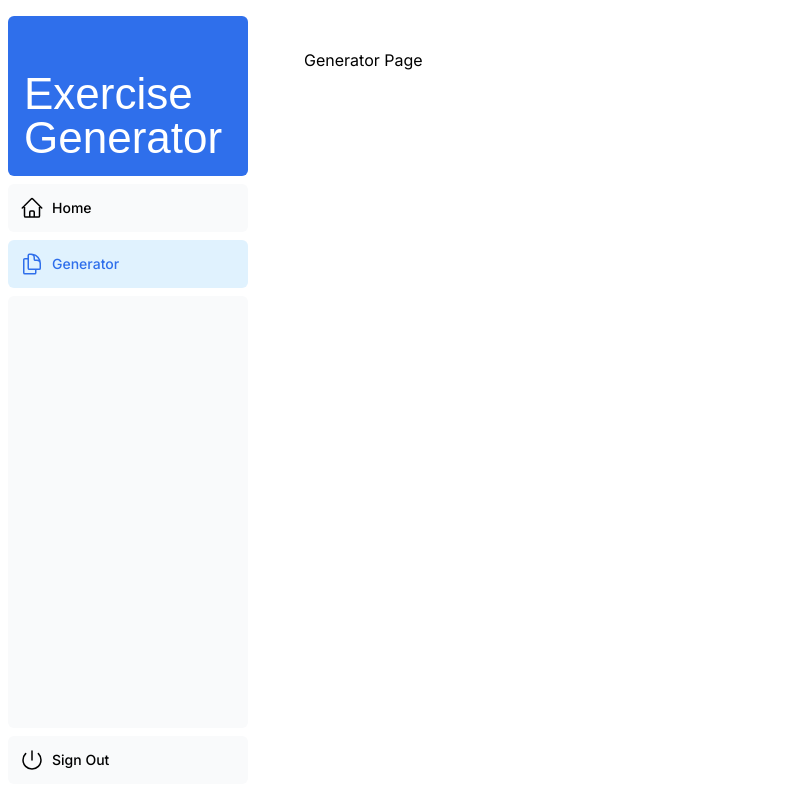
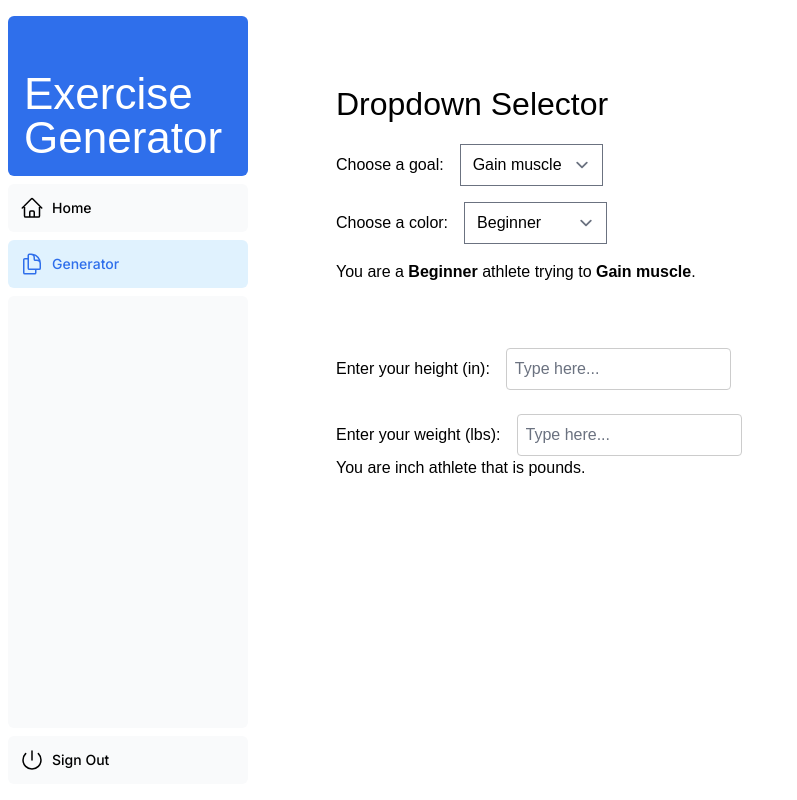
Before and after one commit to rosner1/Catapult, a Next.js app in the folder nextjs-dashboard/: page /dashboard/generator in a window 1280 px wide. Shown: the whole page, without its empty margins (0-797 px from the left). Built offline with nearby package versions, Linux system fonts and the light colour scheme; a web font is replaced by a local one.

Commit message:
Added a lot of stuff, input for height, weight, experience, goal

```diff
--- a/nextjs-dashboard/app/dashboard/customers/page.tsx
+++ /dev/null
@@ -1,3 +0,0 @@
-export default function Page() {
-    return <p>Customer Page</p>;
-}
--- /dev/null
+++ b/nextjs-dashboard/app/dashboard/generator/DropdownPage.tsx
@@ -0,0 +1,44 @@
+"use client";
+import React, { useState } from 'react';
+
+const DropdownPage: React.FC = () => {
+    const [selectedGoal, setSelectedGoal] = useState("Gain muscle");
+    const [selectedExperience, setSelectedExperience] = useState("Beginner");
+
+    const handleGoalChange = (event: React.ChangeEvent<HTMLSelectElement>) => {
+        setSelectedGoal(event.target.value);
+    };
+
+    const handleExperienceChange = (event: React.ChangeEvent<HTMLSelectElement>) => {
+        setSelectedExperience(event.target.value);
+    };
+
+    return (
+        <div style={{ padding: "2rem", fontFamily: "Arial, sans-serif" }}>
+            <h1 style={{ fontSize: "2rem", marginBottom: "1rem" }}>Dropdown Selector</h1>
+
+            <div style={{ marginBottom: "1rem" }}>
+                <label htmlFor="goal-select" style={{ marginRight: "1rem" }}>Choose a goal:</label>
+                <select id="goal-select" value={selectedGoal} onChange={handleGoalChange}>
+                    <option value="Gain muscle">Gain muscle</option>
+                    <option value="Gain weight">Gain weight</option>
+                    <option value="Lose weight">Lose weight</option>
+                </select>
+            </div>
+
+            <div style={{marginBottom: "1rem"}}>
+                <label htmlFor="experience-select" style={{ marginRight: "1rem" }}>Choose a color:</label>
+                <select id="experience-select" value={selectedExperience} onChange={handleExperienceChange}>
+                    <option value="Beginner">Beginner</option>
+                    <option value="Intermediate">Intermediate</option>
+                    <option value="Advanced">Advanced</option>
+                    <option value="Olympian">Olympian</option>
+                </select>
+            </div>
+
+            <p>You are a <strong>{selectedExperience}</strong> athlete trying to <strong>{selectedGoal}</strong>.</p>
+        </div>
+    );
+};
+
+export default DropdownPage;
--- a/nextjs-dashboard/app/dashboard/generator/page.tsx
+++ b/nextjs-dashboard/app/dashboard/generator/page.tsx
@@ -1,3 +1,12 @@
+import DropdownPage from './DropdownPage';
+import TextBox from "@/app/dashboard/generator/textbox";
+
 export default function Page() {
-    return <p>Generator Page</p>;
+    return (
+        <div>
+            <DropdownPage />
+            <TextBox />
+        </div>
+    );
+
 }
--- /dev/null
+++ b/nextjs-dashboard/app/dashboard/generator/textbox.tsx
@@ -0,0 +1,49 @@
+"use client";
+
+import React, {useState} from "react";
+
+const TextBox: React.FC = () => {
+    const [height, setHeight] = useState("");
+    const [weight, setWeight] = useState("");
+
+
+    const handleHeightChange = (event: React.ChangeEvent<HTMLInputElement>) => {
+        setHeight(event.target.value);
+    };
+    const handleWeightChange = (event: React.ChangeEvent<HTMLInputElement>) => {
+        setWeight(event.target.value);
+    };
+
+    return (
+        <div style={{padding: "2rem", fontFamily: "Arial, sans-serif"}}>
+            <div>
+                <label htmlFor="heightInput" style={{marginRight: "1rem"}}>Enter your height (in):</label>
+                <input
+                    id="heightInput"
+                    type="text"
+                    value={height}
+                    onChange={handleHeightChange}
+                    placeholder="Type here..."
+                    style={{padding: "0.5rem", border: "1px solid #ccc", borderRadius: "4px"}}
+                />
+            </div>
+            <br/>
+            <div>
+                <label htmlFor="weightInput" style={{marginRight: "1rem"}}>Enter your weight (lbs):</label>
+                <input
+                    id="weightInput"
+                    type="text"
+                    value={weight}
+                    onChange={handleWeightChange}
+                    placeholder="Type here..."
+                    style={{padding: "0.5rem", border: "1px solid #ccc", borderRadius: "4px"}}
+                />
+
+            </div>
+            <p>You are <strong>{height}</strong> inch athlete that is <strong>{weight}</strong> pounds.</p>
+
+        </div>
+    );
+};
+
+export default TextBox;
```
Also changed, not shown: 1 other file (tests, documents, lock files or other folders).
